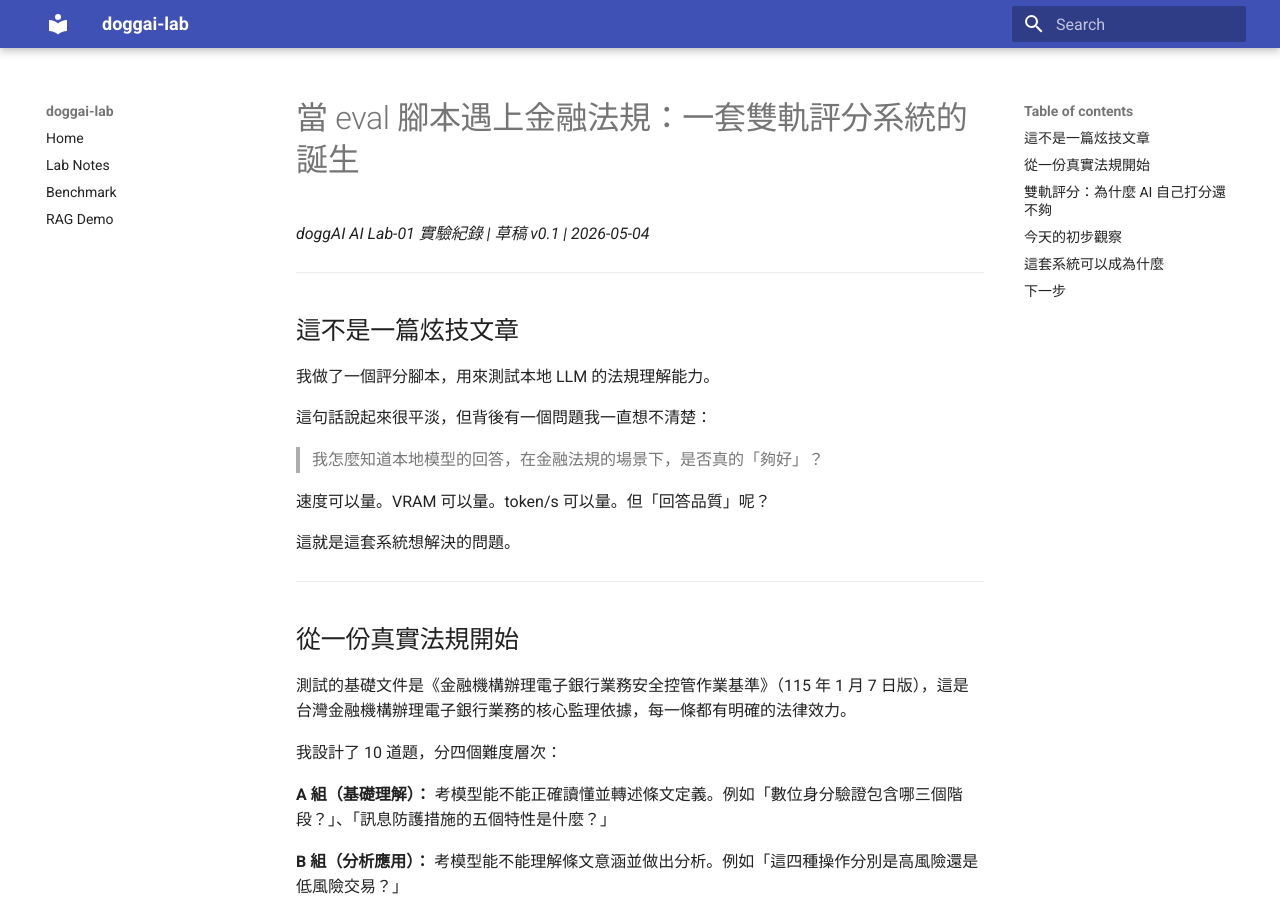
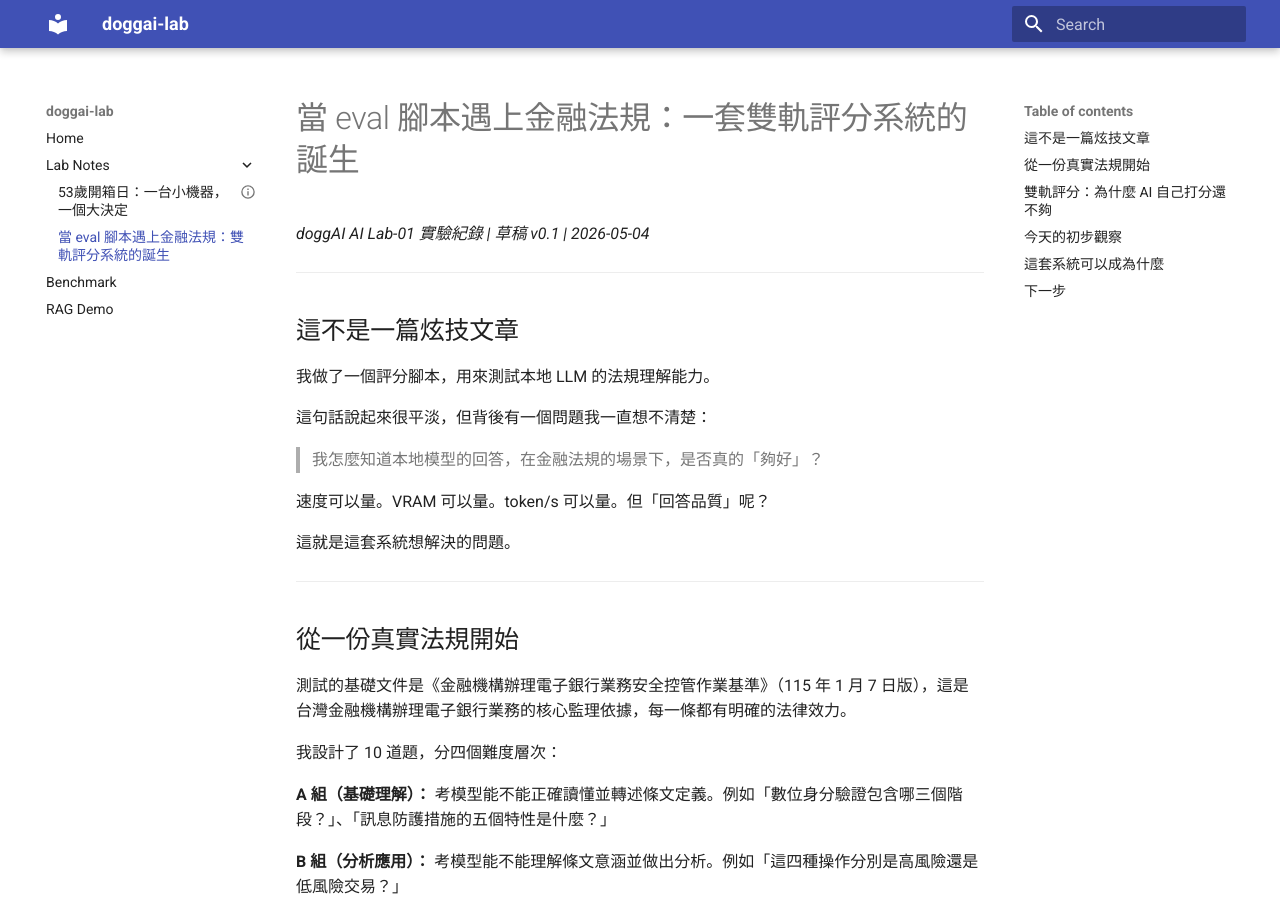
Before and after one commit to oldgi/doggai-lab, an MkDocs documentation site: the page built from docs/lab/2026-05-04-eval-as-lab-asset.md, in a window 1280 px wide and 900 px high. Built offline with MkDocs 1.6.1 and Material for MkDocs 9.7.7, drawn with Linux system fonts in a browser that asks for light colours.

Commit message:
fix: mkdocs nav - add lab articles

```diff
--- a/mkdocs.yml
+++ b/mkdocs.yml
@@ -8,6 +8,8 @@ theme:
 
 nav:
   - Home: index.md
-  - Lab Notes: lab/
+  - Lab Notes:
+    - 53歲開箱日：一台小機器，一個大決定: lab/2026-04-22-z2mini-unboxing.md
+    - 當 eval 腳本遇上金融法規：雙軌評分系統的誕生: lab/2026-05-04-eval-as-lab-asset.md
   - Benchmark: benchmark/
   - RAG Demo: rag/
```
